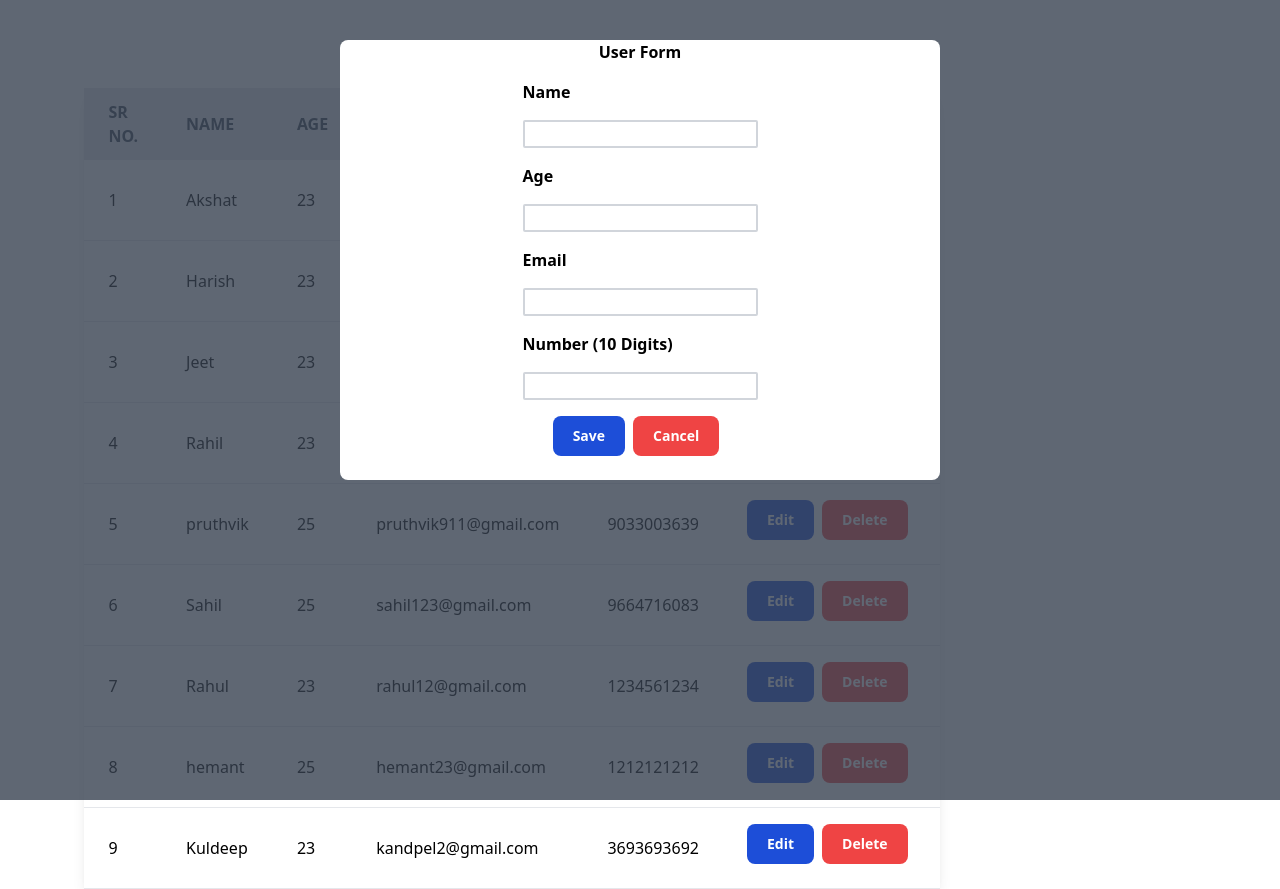
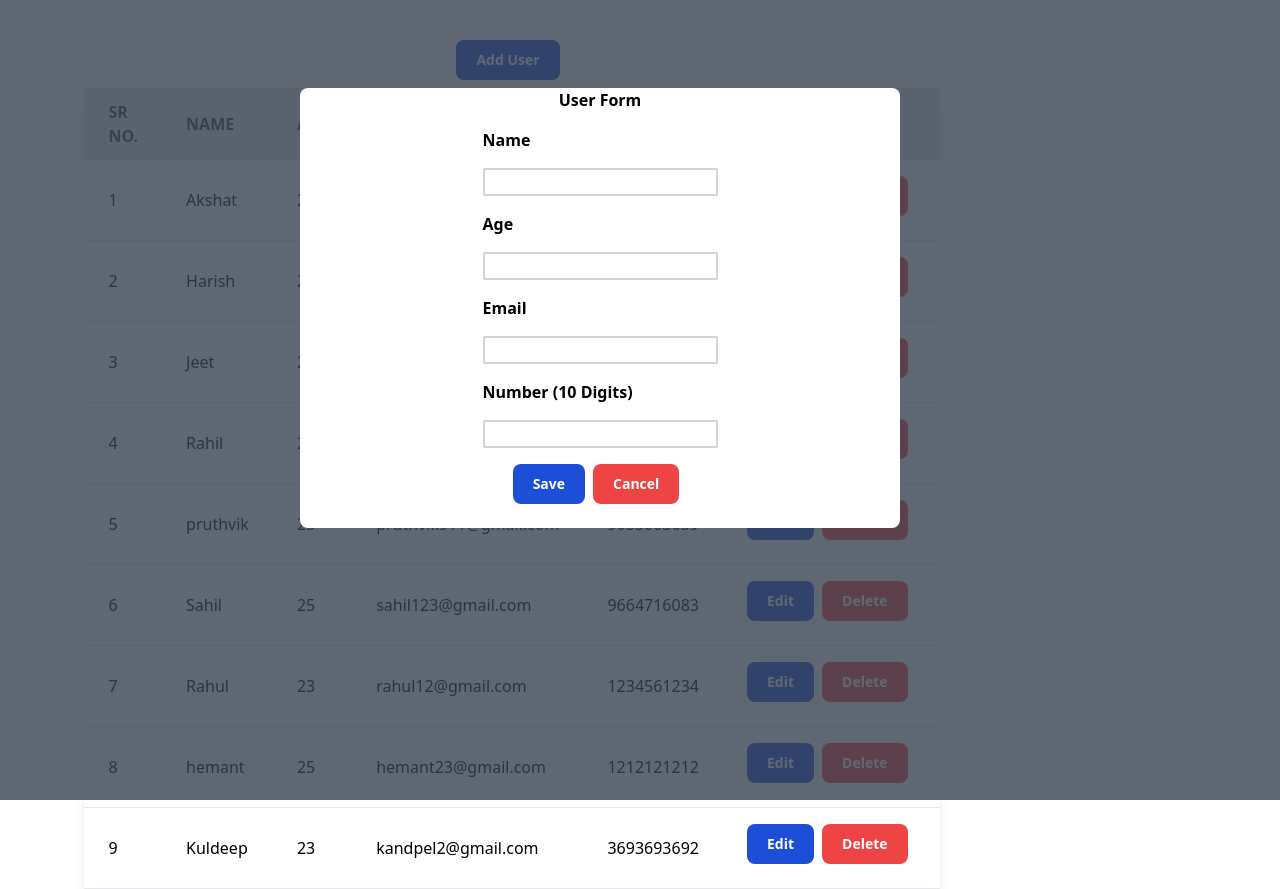
Before and after one commit to Akshat0904/CRUD-http-exercise, a React (Vite) app: page / in a window 1280 px wide. Both pictures are taken after a click on the button "Add User". Built offline with nearby package versions, Linux system fonts and the light colour scheme; data requests are answered from the project's data file.

Commit message:
Added css

```diff
--- a/src/features/user/UserDelete.jsx
+++ b/src/features/user/UserDelete.jsx
@@ -5,7 +5,7 @@ const UserDelete = ({ user, deleteUser, onCancel }) => {
   return (
     <div>
       <div className="fixed top-0 left-0 w-full h-full bg-gray-700 opacity-80"></div>
-      <div className="relative top-10 bg-gray-300 w-[600px] gap-6 rounded-lg mx-auto flex flex-col justify-center items-center font-Poppins z-50">
+      <div className="fixed translate-x-[50%] translate-y-[20%] top-10 bg-gray-300 w-[600px] gap-6 rounded-lg mx-auto flex flex-col justify-center items-center font-Poppins z-50">
         <h2 className="  font-bold">Delete User</h2>
         <p className="font-bold text-lg">
           Are You sure, You want to delete the user {user.name}?
--- a/src/features/user/UserForm.jsx
+++ b/src/features/user/UserForm.jsx
@@ -85,7 +85,7 @@ const UserForm = ({ onCancel, selectedUser, saveUser, getDupErr }) => {
   return (
     <div>
       <div className="fixed top-0 left-0 w-full h-full bg-gray-700 opacity-80"></div>
-      <div className="relative top-10 bg-white bg-opacity-100 w-[600px] rounded-lg mx-auto flex flex-col justify-center items-center font-Poppins font-medium z-50">
+      <div className="fixed translate-x-[50%] translate-y-[20%] bg-white bg-opacity-100 w-[600px] rounded-lg  flex flex-col justify-center items-center font-Poppins font-medium z-50">
         <h2 className="font-bold">User Form</h2>
         <form action="" className="flex flex-col gap-4 text-left p-4">
           <label htmlFor="Name" className="font-semibold">
```
